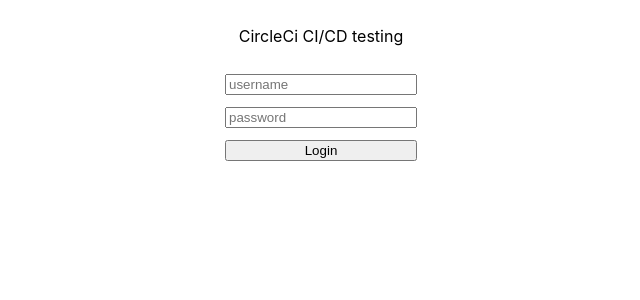
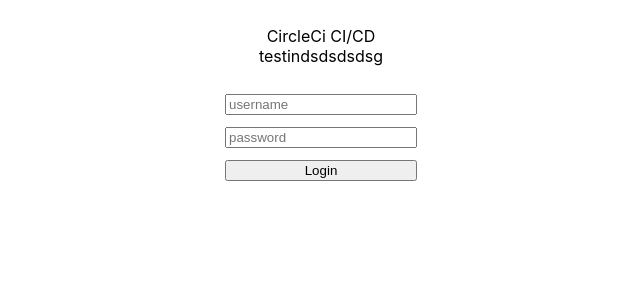
Before and after one commit to hbeanjarah/react-ci-cd, a React (Create React App) app: page / in a window 1280 px wide. Shown: the top 300 px of the page, without its empty margins (319-959 px from the left). Built offline with nearby package versions, Linux system fonts and the light colour scheme.

Commit message:
feat: add error for simulating test failure

```diff
--- a/src/App.js
+++ b/src/App.js
@@ -5,7 +5,7 @@
   return (
     <div className="App">
       <div className="form-container">
-        <p>CircleCi CI/CD testing</p>
+        <p>CircleCi CI/CD testindsdsdsdsg</p>
         <input name="username" type="text" placeholder="username" />
         <input name="password" type="password" placeholder="password" />
         <button type="submit">Login</button>
```
